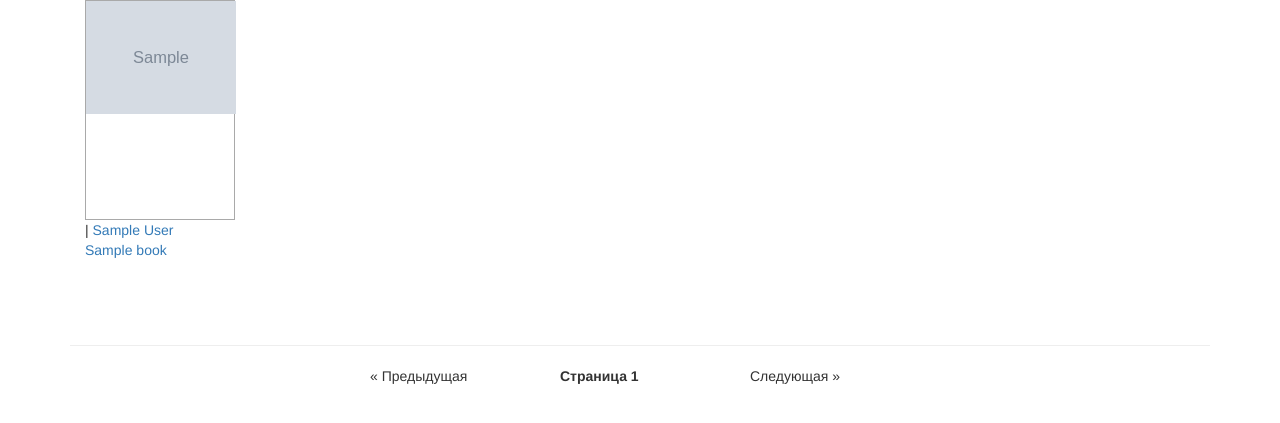
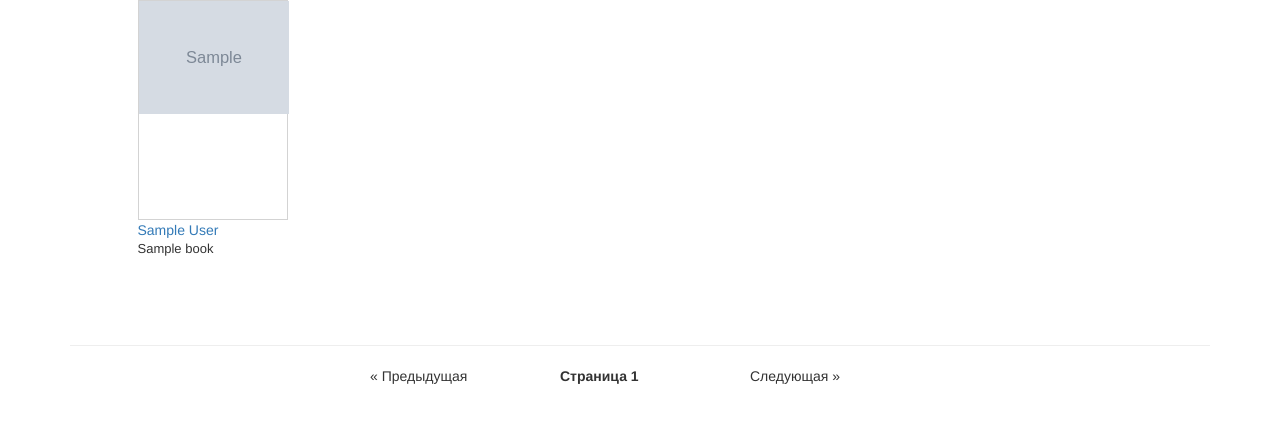
Before and after one commit to scroogeT/django-shop, a Python web app: template templates/shop/book_list.jinja in a window 1280 px wide. Shown: the part 181-604 px from the top of the page. Run offline with Jinja, Linux system fonts and the light colour scheme; the template is opened without the code that fills it: most values are stand-ins (such as "Sample title", 1, 10 or a date in 2020); grey boxes marked "Sample" are stand-in pictures.

Commit message:
Fix catalog page

```diff
--- a/shop/models.py
+++ b/shop/models.py
@@ -57,3 +57,6 @@ class Book(models.Model):
 
     def get_absolute_url(self):
         return reverse('shop:book_detail', kwargs={'pk': self.id})
+
+    def title_crop(self, lenght):
+        return self.title if len(self.title) < lenght else self.title[:lenght] + '...'
--- a/templates/shop/book_list.jinja
+++ b/templates/shop/book_list.jinja
@@ -8,24 +8,21 @@
     {% for book in books %}
         <div class="book_preview col-sm-3">
             {% if book.photo.url != None %}
-                <div style="height: 220px; width: 150px; border: 1px solid darkgray;">
+                <div class="center-block" style="height: 220px; width: 150px; border: 1px solid lightgray;">
                     <a href="{{ book.get_absolute_url() }}">
                         <img src="{{ book.photo.url }}" class="cover_preview center-block" style="max-width: 150px; max-height: 220px;" >
                     </a>
                 </div>
             {% endif %}
 
-            <div class="description center-block" style="height: 75px; margin-bottom: 30px;">
+            <div class="description center-block" style="height: 75px; width: 150px; margin-bottom: 30px;">
                 <div class="authors">
-                    {% for author in book.authors.all() %}
-                       {% if book.authors.first != author %}
-                           |
-                      {% endif %}
-                      <a href="{{ author.get_absolute_url() }}">{{ author }}</a>
+                    {% for author in book.authors.all()[:2] %}
+                        <a href="{{ author.get_absolute_url() }}">{{ author }}</a><br>
                     {% endfor %}
                 </div>
 
-                <a href="{{ book.get_absolute_url() }}">{{ book.title }}</a>
+                <p style="font-size: 13px">{{ book.title_crop(40) }}</p>
             </div>
         </div>
     {% endfor %}
```
